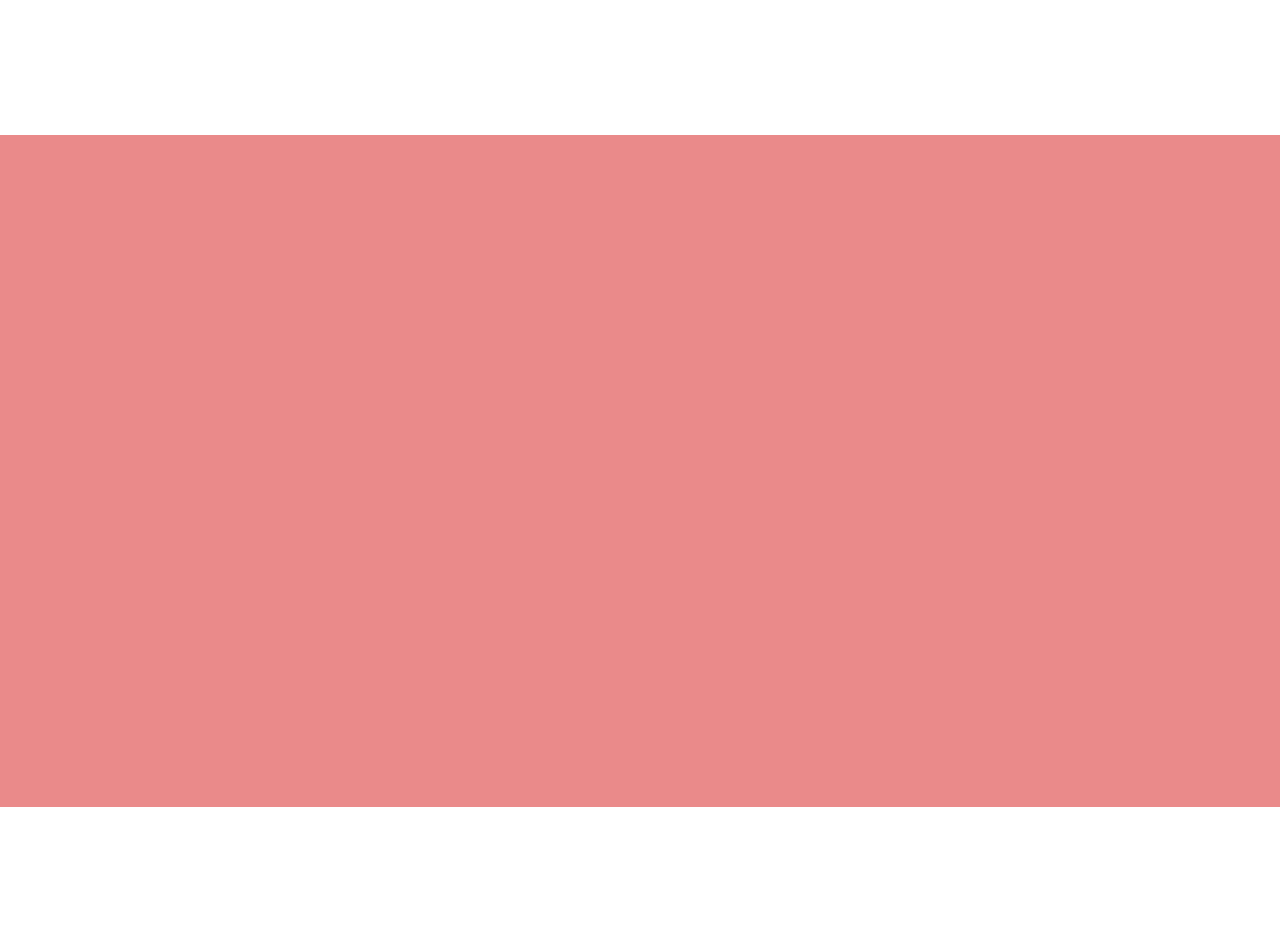
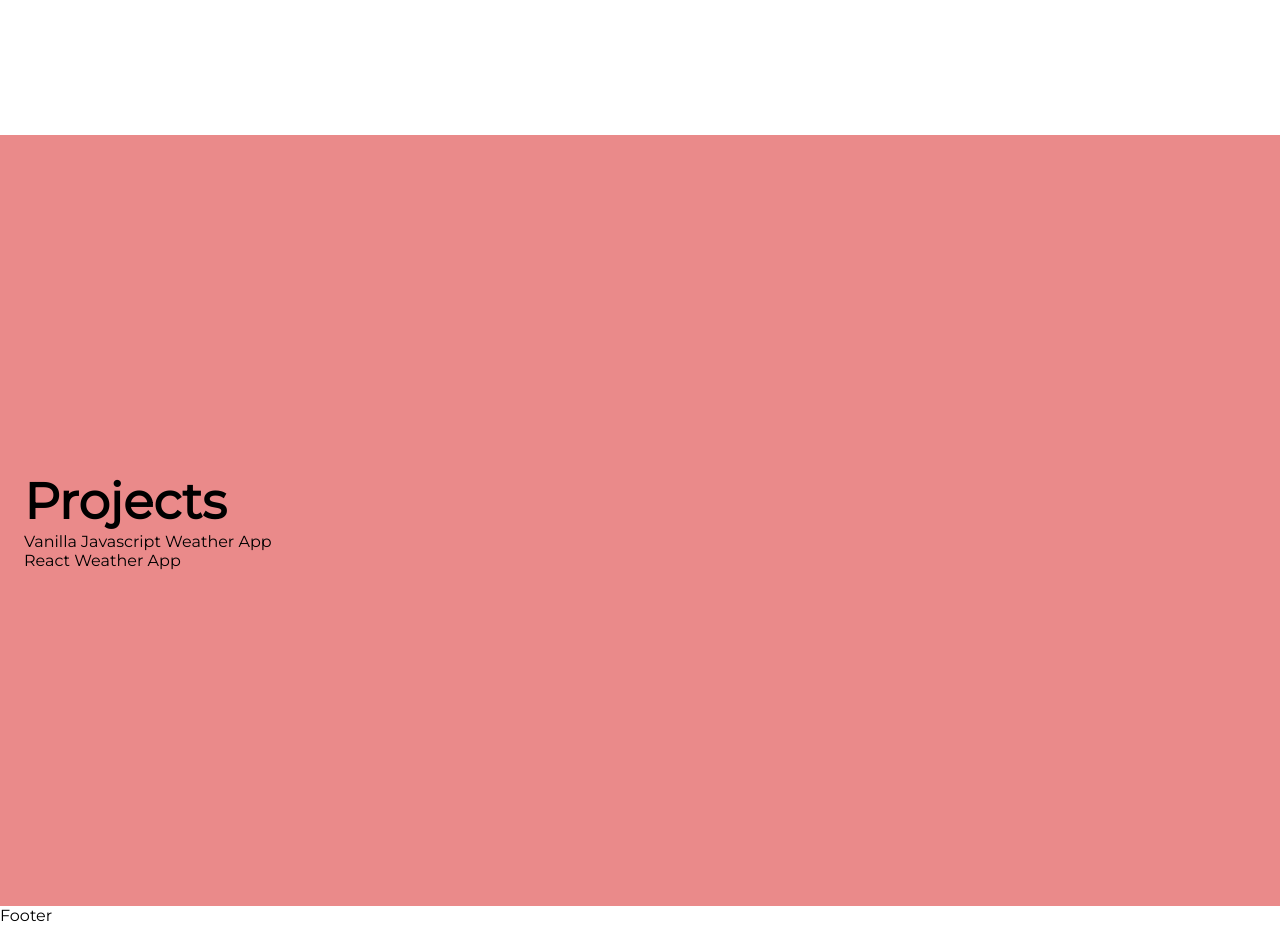
Before and after one commit to michaelakleer/personal-website-react, a React (Create React App) app: page / in a window 1280 px wide. Shown: the part 1520-2445 px from the top of the page. Before the commit the page ends 2327 px from the top, so only its background shows below. Built offline with nearby package versions, Linux system fonts and the light colour scheme.

Commit message:
Added new data and footer

```diff
--- a/src/Body.js
+++ b/src/Body.js
@@ -41,7 +41,12 @@ export default function Body() {
           </div>
         </div>
       </section>
-      <section className="projects"></section>
+      <section className="projects">
+        <h1>Projects</h1>
+        <p>Vanilla Javascript Weather App</p>
+        <p>React Weather App</p>
+      </section>
+      <footer>Footer</footer>
     </div>
   );
 }
```
